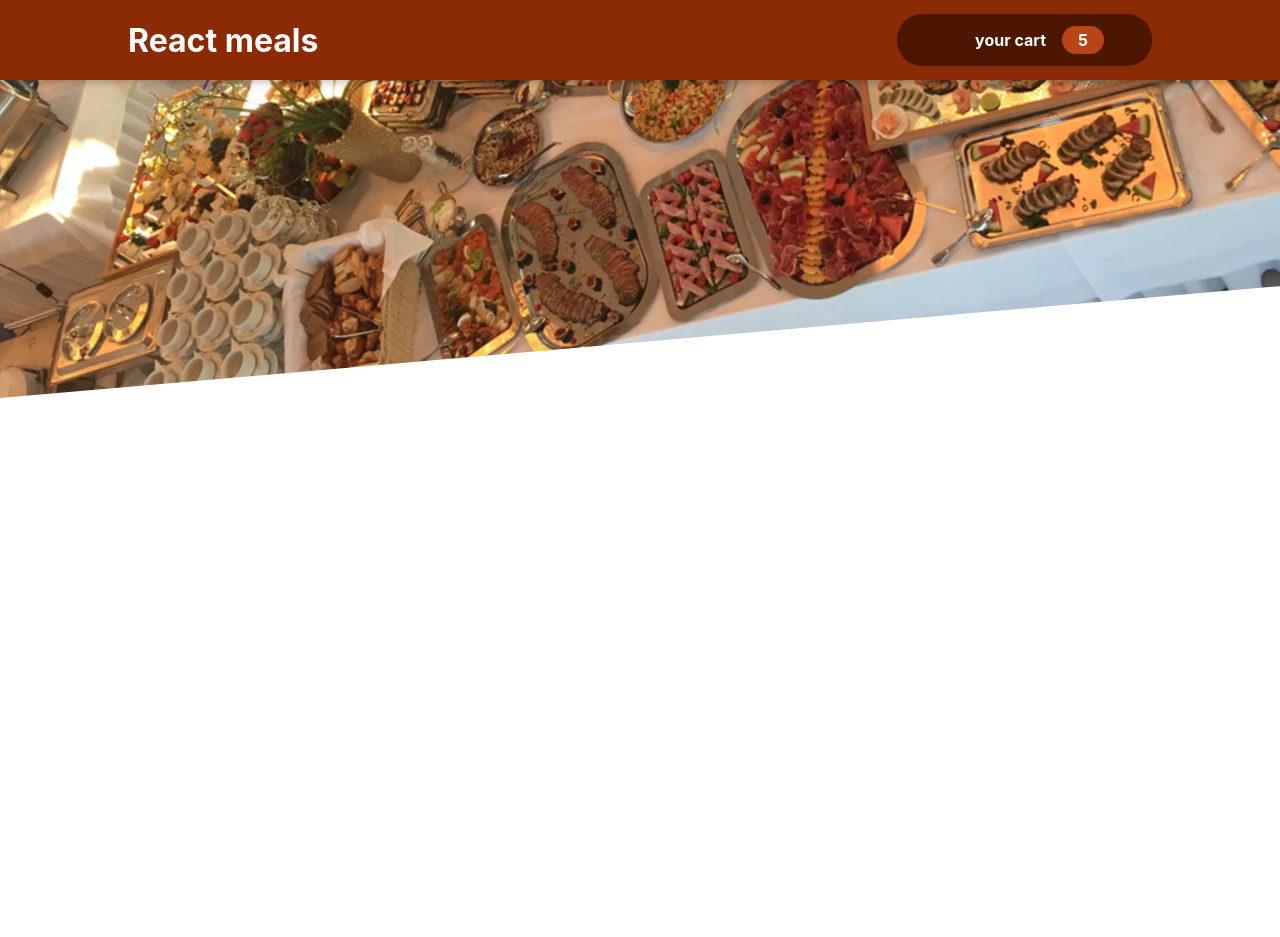
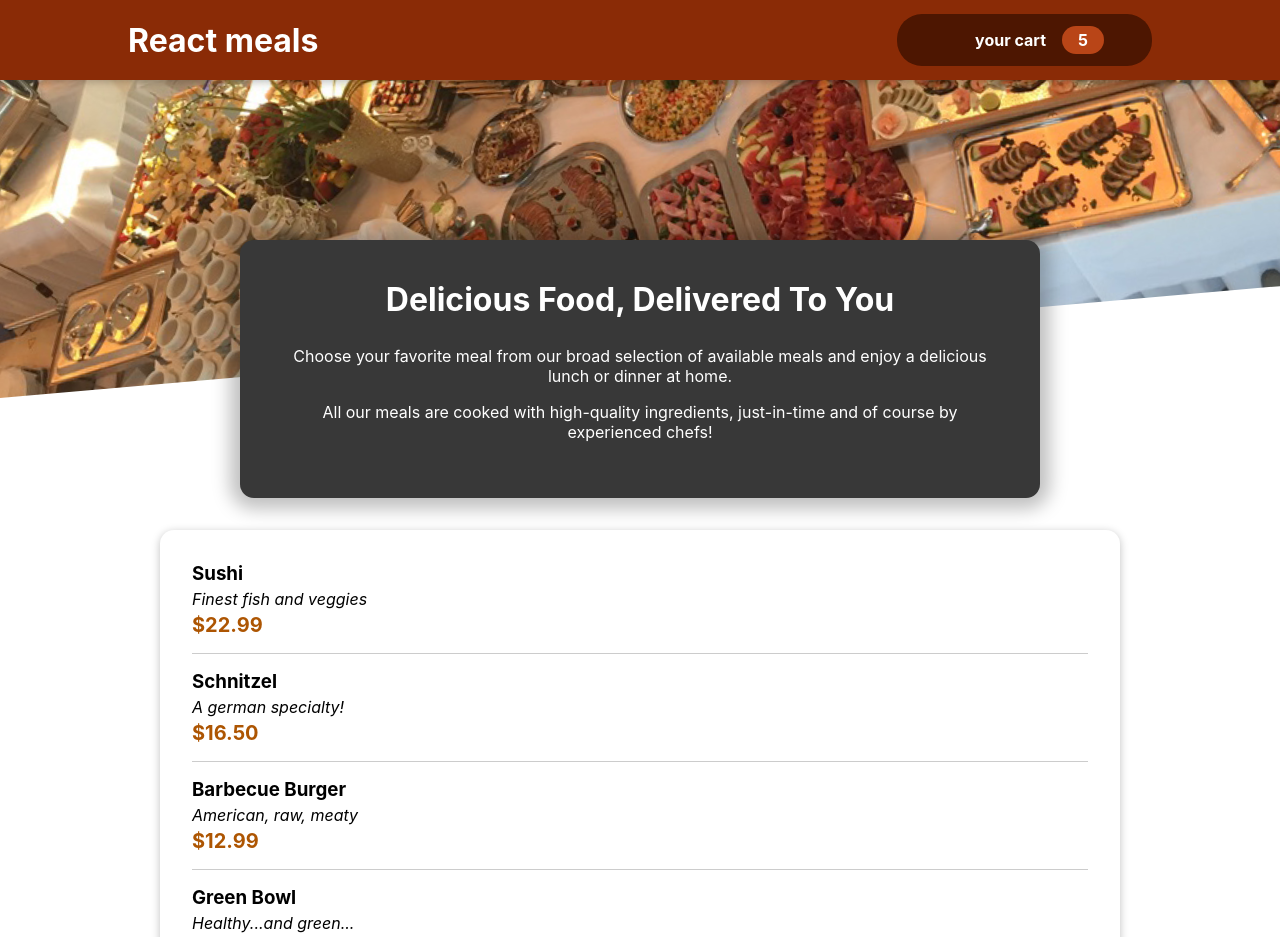
Before and after one commit to shashanknayak12/FoodOrderApp, a React (Create React App) app: page / in a window 1280 px wide. Shown: the top 937 px of the page. Before the commit the page ends 800 px from the top, so only its background shows below. Built offline with nearby package versions, Linux system fonts and the light colour scheme; some icons are missing.

Commit message:
adding dummy meal items

```diff
--- a/src/App.js
+++ b/src/App.js
@@ -1,11 +1,17 @@
 import React from 'react'
 import './App.css';
 import Header from './components/Layout/Header';
+import Meals from './components/Meals/Meals';
 
 function App() {
   return (
     <React.Fragment>
       <Header />
+
+      <main>
+        <Meals />
+      </main>
+
     </React.Fragment>
 
   );
--- /dev/null
+++ b/src/components/Meals/AvailableMeals.jsx
@@ -0,0 +1,59 @@
+import React from 'react';
+import Card from '../UI/Card';
+import styles from './AvailableMeals.module.css'
+import MealItem from './MealItem/MealItem'
+
+const DUMMY_MEALS = [
+    {
+        id: 'm1',
+        name: 'Sushi',
+        description: 'Finest fish and veggies',
+        price: 22.99,
+    },
+    {
+        id: 'm2',
+        name: 'Schnitzel',
+        description: 'A german specialty!',
+        price: 16.5,
+    },
+    {
+        id: 'm3',
+        name: 'Barbecue Burger',
+        description: 'American, raw, meaty',
+        price: 12.99,
+    },
+    {
+        id: 'm4',
+        name: 'Green Bowl',
+        description: 'Healthy...and green...',
+        price: 18.99,
+    },
+];
+
+
+function AvailableMeals() {
+
+
+
+    return (
+        <section className={styles.meals}>
+            <Card >
+                <ul >
+                    {DUMMY_MEALS.map(eachMeal => {
+                        return (
+                            <MealItem
+                                name={eachMeal.name}
+                                description={eachMeal.description}
+                                price={eachMeal.price}
+                            />
+                        )
+                    })}
+                </ul>
+            </Card>
+
+        </section >
+
+    );
+}
+
+export default AvailableMeals;
--- /dev/null
+++ b/src/components/Meals/AvailableMeals.module.css
@@ -0,0 +1,24 @@
+.meals {
+	max-width: 60rem;
+	width: 90%;
+	margin: 2rem auto;
+	animation: meals-appear 1s ease-out forwards;
+}
+
+.meals ul {
+	list-style: none;
+	margin: 0;
+	padding: 0;
+}
+
+@keyframes meals-appear {
+	from {
+		opacity: 0;
+		transform: translateY(5rem);
+	}
+
+	to {
+		opacity: 1;
+		transform: translateY(0);
+	}
+}
--- /dev/null
+++ b/src/components/Meals/MealItem/MealItem.jsx
@@ -0,0 +1,23 @@
+import React from 'react';
+import styles from './MealItem.module.css'
+
+function MealItem(props) {
+    return (
+        <li className={styles.meal}>
+            <div>
+                <h3>{props.name}</h3>
+                <div className={styles.description}>
+                    {props.description}
+                </div>
+                <div className={styles.price}>
+                    {` $${props.price.toFixed(2)}`}
+                </div>
+            </div>
+            <div>
+
+            </div>
+        </li>
+    );
+}
+
+export default MealItem;
--- /dev/null
+++ b/src/components/Meals/MealItem/MealItem.module.css
@@ -0,0 +1,22 @@
+.meal {
+	display: flex;
+	justify-content: space-between;
+	margin: 1rem;
+	padding-bottom: 1rem;
+	border-bottom: 1px solid #ccc;
+}
+
+.meal h3 {
+	margin: 0 0 0.25rem 0;
+}
+
+.description {
+	font-style: italic;
+}
+
+.price {
+	margin-top: 0.25rem;
+	font-weight: bold;
+	color: #ad5502;
+	font-size: 1.25rem;
+}
--- /dev/null
+++ b/src/components/Meals/Meals.jsx
@@ -0,0 +1,14 @@
+import React from 'react';
+import AvailableMeals from './AvailableMeals';
+import MealsSummary from './MealsSummary';
+
+function Meals(props) {
+    return (
+        <React.Fragment>
+            <MealsSummary />
+            <AvailableMeals />
+        </React.Fragment>
+    );
+}
+
+export default Meals;
--- /dev/null
+++ b/src/components/Meals/MealsSummary.jsx
@@ -0,0 +1,20 @@
+import styles from './MealsSummary.module.css';
+
+
+const MealsSummary = () => {
+    return (
+        <section className={styles.summary}>
+            <h2>Delicious Food, Delivered To You</h2>
+            <p>
+                Choose your favorite meal from our broad selection of available meals
+                and enjoy a delicious lunch or dinner at home.
+            </p>
+            <p>
+                All our meals are cooked with high-quality ingredients, just-in-time and
+                of course by experienced chefs!
+            </p>
+        </section>
+    );
+};
+
+export default MealsSummary;
--- /dev/null
+++ b/src/components/Meals/MealsSummary.module.css
@@ -0,0 +1,18 @@
+.summary {
+	text-align: center;
+	max-width: 45rem;
+	width: 90%;
+	margin: auto;
+	margin-top: -10rem;
+	position: relative;
+	background-color: #383838;
+	color: white;
+	border-radius: 14px;
+	padding: 2.5rem;
+	box-shadow: 0 1px 18px 10px rgba(0, 0, 0, 0.25);
+}
+
+.summary h2 {
+	font-size: 2rem;
+	margin-top: 0;
+}
--- /dev/null
+++ b/src/components/UI/Card.jsx
@@ -0,0 +1,12 @@
+import React from 'react';
+import styles from './Card.module.css'
+
+function Card(props) {
+    return (
+        <div className={styles.card}>
+            {props.children}
+        </div>
+    );
+}
+
+export default Card;
--- /dev/null
+++ b/src/components/UI/Card.module.css
@@ -0,0 +1,6 @@
+.card {
+	padding: 1rem;
+	box-shadow: 0 2px 8px rgba(0, 0, 0, 0.25);
+	border-radius: 14px;
+	background-color: white;
+}
```
Also changed, not shown: src/components/Meals/MealItem/MealItemForm.jsx (added), src/components/Meals/MealItem/MealItemForm.module.css (added).
